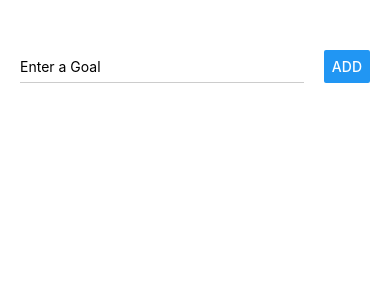
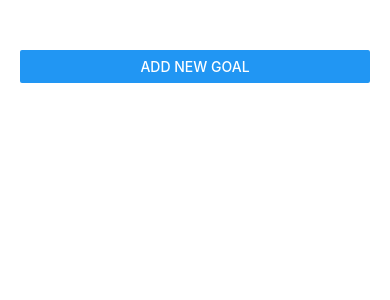
Before and after one commit to mehmetsahindev/reactnative-goals-app, a React Native app: screen / in a window 390 px wide. Shown: the top 300 px of the page. Built offline with nearby package versions, Linux system fonts and the light colour scheme.

Commit message:
Modal component

```diff
--- a/App.js
+++ b/App.js
@@ -6,13 +6,16 @@ import GoalInput from './components/GoalInput';
 
 export default function App() {
 
-
   const [goals, setGoals] = useState([]);
-
-
+  const [isVisible, setIsVisible] = useState(false);
 
   const addGoalHandler = (enteredGoal) => {
     setGoals(goals => [...goals, { key: Math.random().toString(), value: enteredGoal }]);
+    setIsVisible(false)
+  }
+
+  const cancelAddGoalHandler = () => {
+    setIsVisible(false)
   }
 
   const deleteGoalHandler = goalId => {
@@ -21,7 +24,8 @@ export default function App() {
 
   return (
     <View style={styles.screen}>
-      <GoalInput onAddGoal={addGoalHandler} />
+      <Button title='ADD NEW GOAL' onPress={() => setIsVisible(true)} />
+      <GoalInput onAddGoal={addGoalHandler} onCancel={cancelAddGoalHandler} isVisible={isVisible} />
       <FlatList data={goals} renderItem={itemData => (
         <GoalItem title={itemData.item.value} onDelete={deleteGoalHandler} id={itemData.item.key} />
       )} />
--- a/components/GoalInput.js
+++ b/components/GoalInput.js
@@ -1,31 +1,57 @@
 import React, { useState } from 'react';
-import { View, TextInput, Button, StyleSheet } from 'react-native';
+import { View, TextInput, Button, StyleSheet, Modal } from 'react-native';
 
 const GoalInput = props => {
     const [enteredGoal, setEnteredGoal] = useState('');
 
     const enteredGoalHandler = (enteredText) => {
         setEnteredGoal(enteredText);
+        console.log("dasdasd")
+    }
+
+    const addGoalHandler = () => {
+        console.log(enteredGoal);
+        props.onAddGoal(enteredGoal)
+        setEnteredGoal('');
     }
 
     return (
-        <View style={styles.inputContainer}>
-            <TextInput placeholder='Enter a Goal' style={styles.input} onChangeText={enteredGoalHandler} value={enteredGoal} />
-            <Button title="ADD" onPress={props.onAddGoal.bind(this, enteredGoal)} />
-        </View>
+        <Modal visible={props.isVisible} animationType="slide">
+            <View style={styles.inputContainer}>
+                <TextInput placeholder='Enter a Goal' style={styles.input} onChangeText={enteredGoalHandler} value={enteredGoal} />
+                <View style={styles.buttonsContainer}>
+                    <View style={styles.buttonContainer}>
+                        <Button title='CANCEL' color="red" onPress={props.onCancel} />
+                    </View>
+                    <View style={styles.buttonContainer}>
+                        <Button title="ADD" onPress={addGoalHandler} />
+                    </View>
+                </View>
+            </View>
+        </Modal>
     )
 }
 
 const styles = StyleSheet.create({
     inputContainer: {
-        flexDirection: 'row'
+        flex: 1,
+        alignItems: 'center',
+        justifyContent: 'center',
+        paddingVertical: 50,
+        paddingHorizontal: 20
     },
     input: {
         borderBottomColor: '#CCCCCC',
         borderBottomWidth: 1,
-        flex: 1,
-        marginRight: 20
+        width: '100%',
+        marginBottom: 20
     },
+    buttonsContainer: {
+        flexDirection: 'row'
+    },
+    buttonContainer: {
+        marginHorizontal: 10
+    }
 })
 
 export default GoalInput;
```
